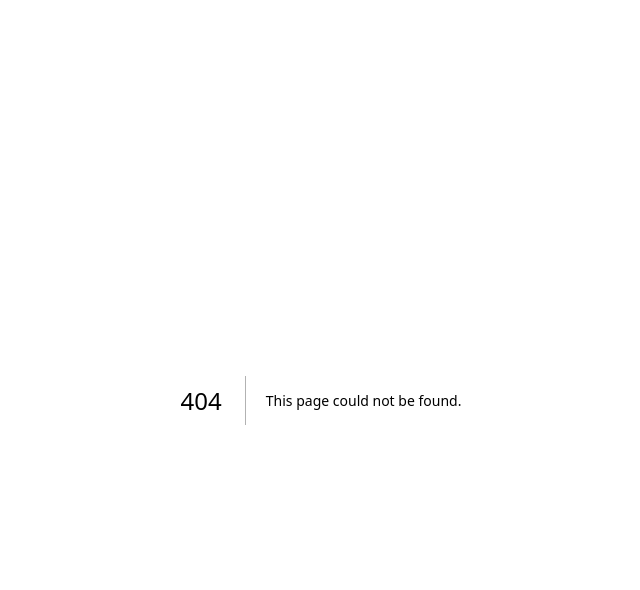
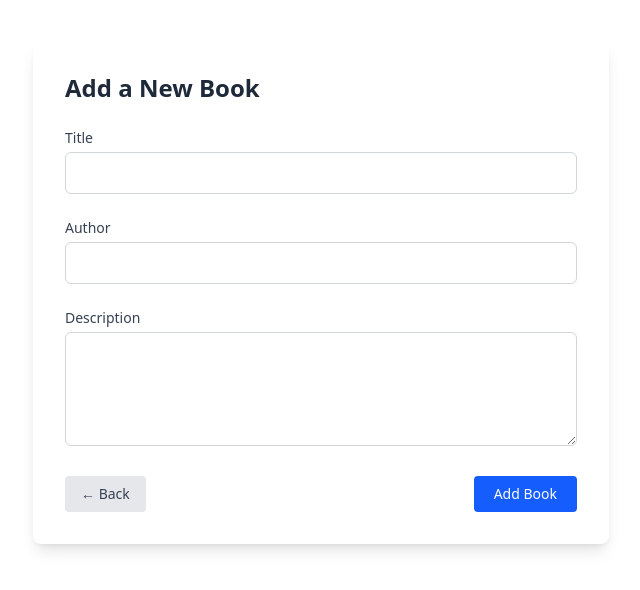
Before and after one commit to karmilan/bookly, a Next.js app: page /add-book/1 in a window 1280 px wide. Before the commit this address had no page. Shown: the top 590 px of the page, without its empty margins (319-959 px from the left). Built offline with nearby package versions, Linux system fonts and the light colour scheme.

Commit message:
Add Create book and Decode token

```diff
--- /dev/null
+++ b/app/add-book/[id]/page.tsx
@@ -0,0 +1,61 @@
+"use client";
+
+import AddForm from "@/components/AddForm";
+import { addBook } from "@/lib/addBook";
+import { Book } from "@/types/data";
+import { use, useState } from "react";
+
+const Page = ({ params }: { params: { id: number } }) => {
+  const { id } = use(params);
+
+  const [title, setTitle] = useState<string>("");
+  const [author, setAuthor] = useState<string>("");
+  const [description, setDescription] = useState<string>("");
+  const [error, setError] = useState<string | null>(null);
+  const [success, setSuccess] = useState(false);
+
+  const handleSubmit = async (e: React.FormEvent) => {
+    e.preventDefault();
+    setError(null);
+    setSuccess(false);
+
+    try {
+      await addBook({
+        title,
+        author,
+        description,
+        status: "unread",
+        user_id: parseInt(id),
+      } as Book);
+      setSuccess(true);
+      setTitle("");
+      setAuthor("");
+      setDescription("");
+    } catch (err: any) {
+      setError(err.message);
+    }
+  };
+
+  return (
+    <>
+      <div className="max-w-xl mx-auto mt-10 bg-white shadow-lg rounded-lg p-8">
+        <h2 className="text-2xl font-semibold mb-6 text-gray-800">
+          Add a New Book
+        </h2>
+        <AddForm
+          title={title}
+          setTitle={setTitle}
+          author={author}
+          setAuthor={setAuthor}
+          description={description}
+          setDescription={setDescription}
+          handleSubmit={handleSubmit}
+          success={success}
+          error={error}
+        />
+      </div>
+    </>
+  );
+};
+
+export default Page;
--- a/app/page.tsx
+++ b/app/page.tsx
@@ -4,10 +4,22 @@ import Header from "@/components/Header";
 import ProtectedRoute from "@/components/ProtectedRoute";
 import SearchFilterBar from "@/components/SearchFilterBar";
 import Button from "@/components/ui/Button";
-import { useState } from "react";
+import { getBooksByUser } from "@/lib/getBooksByUser";
+import { Book } from "@/types/data";
+import { getUserFromToken } from "@/utils/getUserFromToken";
+import { useRouter } from "next/navigation";
+import { useEffect, useState } from "react";
 import { LuPlus } from "react-icons/lu";
 
 export default function Home() {
+  const router = useRouter();
+
+  const [userId, setUserId] = useState<number | null>(null);
+
+  const [books, setBooks] = useState<Book[]>([]);
+  const [loading, setLoading] = useState(true);
+  const [error, setError] = useState<string | null>(null);
+
   const [searchQuery, setSearchQuery] = useState("");
   const [filterValue, setFilterValue] = useState("All Books");
 
@@ -15,18 +27,36 @@ export default function Home() {
     setFilterValue(value);
   };
 
+  useEffect(() => {
+    async function loadBooks() {
+      try {
+        const userId = getUserFromToken();
+        setUserId(userId?.userid);
+        const booksData = await getBooksByUser(userId?.userid || 0);
+        setBooks(booksData);
+      } catch (err: any) {
+        setError(err.message);
+      } finally {
+        setLoading(false);
+      }
+    }
+
+    loadBooks();
+  }, []);
+
   return (
     <ProtectedRoute>
       <div className="min-h-screen bg-gradient-to-br from-gray-50 via-white to-gray-100 ">
         <div className="container mx-auto px-4 py-8 max-w-7xl">
           {/* Header */}
-          <Header />
+          <Header books={books} />
 
           {/* Search and Filters */}
           <div className="mb-8">
             <Button
               icon={<LuPlus className="w-4 h-4 mr-2" />}
               label="Add New Book"
+              onclick={() => router.push(`/add-book/${userId}`)}
             />
             <SearchFilterBar
               value={searchQuery}
@@ -35,7 +65,11 @@ export default function Home() {
               onFilterChange={handleFilterChange}
             />
           </div>
-          <BooksTable filterValue={filterValue} searchQuery={searchQuery} />
+          <BooksTable
+            filterValue={filterValue}
+            searchQuery={searchQuery}
+            books={books}
+          />
         </div>
       </div>
     </ProtectedRoute>
--- /dev/null
+++ b/components/AddForm.tsx
@@ -0,0 +1,133 @@
+import { useRouter } from "next/navigation";
+import { FC } from "react";
+
+type AddFormProps = {
+  title: string;
+  setTitle: (title: string) => void;
+  author: string;
+  setAuthor: (author: string) => void;
+  description: string;
+  setDescription: (description: string) => void;
+  handleSubmit: (e: React.FormEvent) => void;
+  success: boolean;
+  error: string | null;
+};
+
+const AddForm: FC<AddFormProps> = ({
+  title,
+  setTitle,
+  author,
+  setAuthor,
+  description,
+  setDescription,
+  handleSubmit,
+  success,
+  error,
+}) => {
+  const router = useRouter();
+  return (
+    <>
+      {/* <form onSubmit={handleSubmit} className="max-w-md space-y-4">
+        <div>
+          <label className="block text-sm font-medium">Title</label>
+          <input
+            className="w-full p-2 border rounded"
+            value={title}
+            onChange={(e) => setTitle(e.target.value)}
+            required
+          />
+        </div>
+        <div>
+          <label className="block text-sm font-medium">Author</label>
+          <input
+            className="w-full p-2 border rounded"
+            value={author}
+            onChange={(e) => setAuthor(e.target.value)}
+            required
+          />
+        </div>
+        <div>
+          <label className="block text-sm font-medium">Description</label>
+          <input
+            className="w-full p-2 border rounded"
+            value={description}
+            onChange={(e) => setDescription(e.target.value)}
+            required
+          />
+        </div>
+
+        <button
+          type="submit"
+          className="px-4 py-2 bg-blue-600 text-white rounded"
+        >
+          Add Book
+        </button>
+
+        {success && <p className="text-green-600">Book added successfully!</p>}
+        {error && <p className="text-red-600">Error: {error}</p>}
+      </form> */}
+      <form onSubmit={handleSubmit} className="space-y-6">
+        <div>
+          <label className="block text-sm font-medium text-gray-700 mb-1">
+            Title
+          </label>
+          <input
+            className="w-full px-3 py-2 border border-gray-300 rounded-md focus:outline-none focus:ring focus:border-blue-500"
+            value={title}
+            onChange={(e) => setTitle(e.target.value)}
+            required
+          />
+        </div>
+
+        <div>
+          <label className="block text-sm font-medium text-gray-700 mb-1">
+            Author
+          </label>
+          <input
+            className="w-full px-3 py-2 border border-gray-300 rounded-md focus:outline-none focus:ring focus:border-blue-500"
+            value={author}
+            onChange={(e) => setAuthor(e.target.value)}
+            required
+          />
+        </div>
+
+        <div>
+          <label className="block text-sm font-medium text-gray-700 mb-1">
+            Description
+          </label>
+          <textarea
+            className="w-full px-3 py-2 border border-gray-300 rounded-md focus:outline-none focus:ring focus:border-blue-500"
+            rows="4"
+            value={description}
+            onChange={(e) => setDescription(e.target.value)}
+            required
+          />
+        </div>
+
+        <div className="flex justify-between items-center">
+          <button
+            type="button"
+            onClick={() => router.push("/")}
+            className="px-4 py-2 text-sm text-gray-700 bg-gray-200 rounded hover:bg-gray-300"
+          >
+            ← Back
+          </button>
+
+          <button
+            type="submit"
+            className="px-5 py-2 text-sm font-medium text-white bg-blue-600 rounded hover:bg-blue-700"
+          >
+            Add Book
+          </button>
+        </div>
+
+        {success && (
+          <p className="text-green-600 text-sm">Book added successfully!</p>
+        )}
+        {error && <p className="text-red-600 text-sm">Error: {error}</p>}
+      </form>
+    </>
+  );
+};
+
+export default AddForm;
--- a/components/BooksTable.tsx
+++ b/components/BooksTable.tsx
@@ -1,43 +1,48 @@
-"use client";
+// "use client";
 
+import { Book } from "@/types/data";
 import { LuSquarePen } from "react-icons/lu";
 import { RiDeleteBin6Line } from "react-icons/ri";
 
 type BooksTableProps = {
   filterValue?: string;
   searchQuery?: string;
+  books?: Book[];
 };
 
 const BooksTable: React.FC<BooksTableProps> = ({
   filterValue,
   searchQuery,
+  books,
 }) => {
+  const token = localStorage.getItem("token");
+
   // Sample book data
-  const books = [
-    {
-      id: 1,
-      title: "The Great Gatsby",
-      author: "F. Scott Fitzgerald",
-      description:
-        "A story of wealth, love, and the American Dream in the 1920s.",
-      status: "read",
-    },
-    {
-      id: 2,
-      title: "1984",
-      author: "George Orwell",
-      description: "A dystopian novel about totalitarianism and surveillance.",
-      status: "unread",
-    },
-    {
-      id: 3,
-      title: "Pride and Prejudice",
-      author: "Jane Austen",
-      description:
-        "A romantic novel exploring social class and family pressures.",
-      status: "read",
-    },
-  ];
+  // const books = [
+  //   {
+  //     id: 1,
+  //     title: "The Great Gatsby",
+  //     author: "F. Scott Fitzgerald",
+  //     description:
+  //       "A story of wealth, love, and the American Dream in the 1920s.",
+  //     status: "read",
+  //   },
+  //   {
+  //     id: 2,
+  //     title: "1984",
+  //     author: "George Orwell",
+  //     description: "A dystopian novel about totalitarianism and surveillance.",
+  //     status: "unread",
+  //   },
+  //   {
+  //     id: 3,
+  //     title: "Pride and Prejudice",
+  //     author: "Jane Austen",
+  //     description:
+  //       "A romantic novel exploring social class and family pressures.",
+  //     status: "read",
+  //   },
+  // ];
 
   const handleEdit = (id: number) => {
     alert(`Edit book with ID: ${id}`);
@@ -83,9 +88,9 @@ const BooksTable: React.FC<BooksTableProps> = ({
                   .includes(searchQuery?.toLowerCase() || "") &&
                 (filterValue === "All Books" ||
                   book.status === filterValue) && (
-                  <tr key={book.id} className="border-b hover:bg-gray-50">
+                  <tr key={book.bookid} className="border-b hover:bg-gray-50">
                     <td className="px-6 py-4 text-sm text-gray-900">
-                      {book.id}
+                      {book.bookid}
                     </td>
                     <td className="px-6 py-4 text-sm text-gray-900">
                       {book.title}
--- a/components/Header.tsx
+++ b/components/Header.tsx
@@ -1,9 +1,13 @@
 import { useAuth } from "@/context/AuthContext";
+import { Book } from "@/types/data";
+import { getUserFromToken } from "@/utils/getUserFromToken";
 import { LuBookOpen, LuLibrary, LuSparkle, LuUser } from "react-icons/lu";
 import LogoutButton from "./LogoutButton";
 
-const Header = () => {
+const Header = ({ books }: { books: Book[] }) => {
   const { logout } = useAuth();
+  const email = getUserFromToken()?.sub;
+
   return (
     <header className="bg-white/80  backdrop-blur-lg border-b border-gray-200/50 sticky top-0 z-50 mb-8 shadow-lg">
       <div className="container mx-auto px-4 py-4 max-w-7xl">
@@ -28,20 +32,25 @@ const Header = () => {
           <div className="hidden md:flex items-center gap-6">
             <div className="flex items-center gap-2 px-3 py-2 bg-blue-50 rounded-lg">
               <LuBookOpen className="w-4 h-4 text-blue-600" />
-              <span className="text-sm font-medium text-blue-700">5 Books</span>
+              <span className="text-sm font-medium text-blue-700">
+                {books.length} Books
+              </span>
             </div>
             <div className="flex items-center gap-2 px-3 py-2 bg-green-50 rounded-lg">
               <div className="w-4 h-4 bg-green-500 rounded-full flex items-center justify-center">
                 <div className="w-2 h-2 bg-white rounded-full"></div>
               </div>
-              <span className="text-sm font-medium text-green-700">3 Read</span>
+              <span className="text-sm font-medium text-green-700">
+                {books.filter((book) => book.status === "read").length} Read
+              </span>
             </div>
             <div className="flex items-center gap-2 px-3 py-2 bg-orange-50 rounded-lg">
               <div className="w-4 h-4 bg-orange-500 rounded-full flex items-center justify-center">
                 <div className="w-2 h-2 bg-white rounded-full"></div>
               </div>
               <span className="text-sm font-medium text-orange-700">
-                2 Pending
+                {books.filter((book) => book.status === "unread").length}{" "}
+                Pending
               </span>
             </div>
           </div>
@@ -50,7 +59,7 @@ const Header = () => {
           <div className="flex items-center gap-3">
             <div className="hidden sm:flex items-center gap-2 px-3 py-2 bg-gray-50 rounded-lg">
               <LuUser className="w-4 h-4 text-gray-600" />
-              <span className="text-sm font-medium text-gray-700">Reader</span>
+              <span className="text-sm font-medium text-gray-700">{email}</span>
             </div>
             <LogoutButton onClick={logout} />
           </div>
--- /dev/null
+++ b/lib/addBook.ts
@@ -0,0 +1,20 @@
+import { Book } from "@/types/data";
+
+export async function addBook(book: Book) {
+  console.log("Adding book:", book);
+  const res = await fetch(`${process.env.NEXT_PUBLIC_API_BASE_URL}/books`, {
+    method: "POST",
+
+    body: JSON.stringify(book),
+    headers: {
+      "Content-Type": "application/json",
+    },
+  });
+
+  if (!res.ok) {
+    const error = await res.text();
+    throw new Error(`Failed to add book: ${error}`);
+  }
+
+  return res.json();
+}
--- a/lib/api.ts
+++ b/lib/api.ts
@@ -7,7 +7,5 @@ export async function loginUser(email: string, password: string) {
 
   if (!res.ok) throw new Error("Invalid credentials");
   const data = await res.json();
-  console.log("Login response:", data.access_token); // Debugging line to check the response
-
   return data.access_token; // adjust if your API returns differently
 }
--- /dev/null
+++ b/lib/getBooksByUser.ts
@@ -0,0 +1,12 @@
+export async function getBooksByUser(userId: number) {
+  const res = await fetch(
+    `${process.env.NEXT_PUBLIC_API_BASE_URL}/books/${userId}`
+  );
+
+  if (!res.ok) {
+    throw new Error("Failed to fetch books");
+  }
+
+  const data = await res.json();
+  return data;
+}
--- a/package.json
+++ b/package.json
@@ -9,6 +9,7 @@
     "lint": "next lint"
   },
   "dependencies": {
+    "jwt-decode": "^4.0.0",
     "next": "15.3.3",
     "react": "^19.0.0",
     "react-dom": "^19.0.0",
--- a/types/data.ts
+++ b/types/data.ts
@@ -1,8 +1,10 @@
 export type Book = {
-  id: number;
+  bookid: number;
   title: string;
   author: string;
   description: string;
+  status: "read" | "unread";
+  user_id: number;
 };
 
 export type User = {
--- /dev/null
+++ b/utils/getUserFromToken.ts
@@ -0,0 +1,24 @@
+"use client";
+import { jwtDecode } from "jwt-decode";
+
+type JwtPayload = {
+  sub: string;
+  userid: number;
+  username: string;
+  exp: number;
+};
+
+export const getUserFromToken = () => {
+  const token = localStorage.getItem("token");
+
+  if (!token) return null;
+
+  try {
+    const decoded = jwtDecode<JwtPayload>(token);
+    console.log("Decoded JWT:", decoded.sub);
+    return decoded;
+  } catch (error) {
+    console.error("Failed to decode token:", error);
+    return null;
+  }
+};
```
Also changed, not shown: 1 other file (tests, documents, lock files or other folders).
